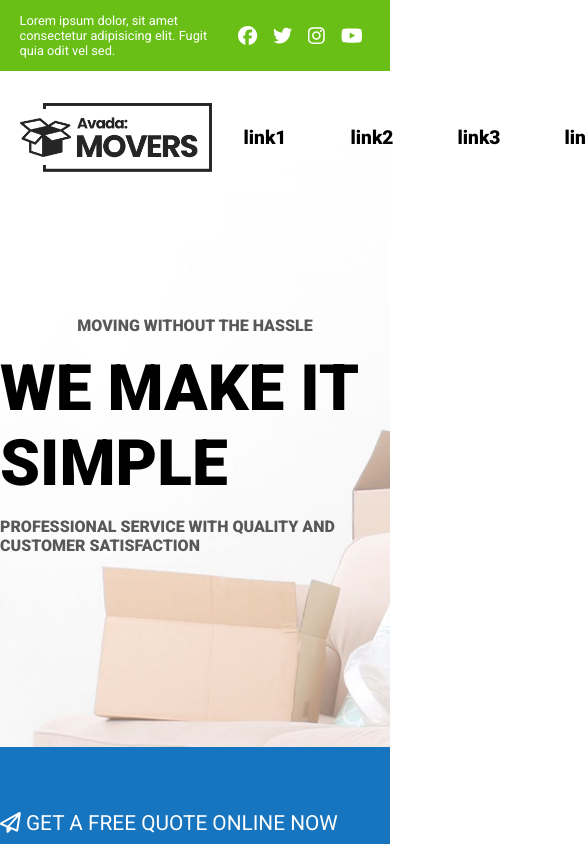
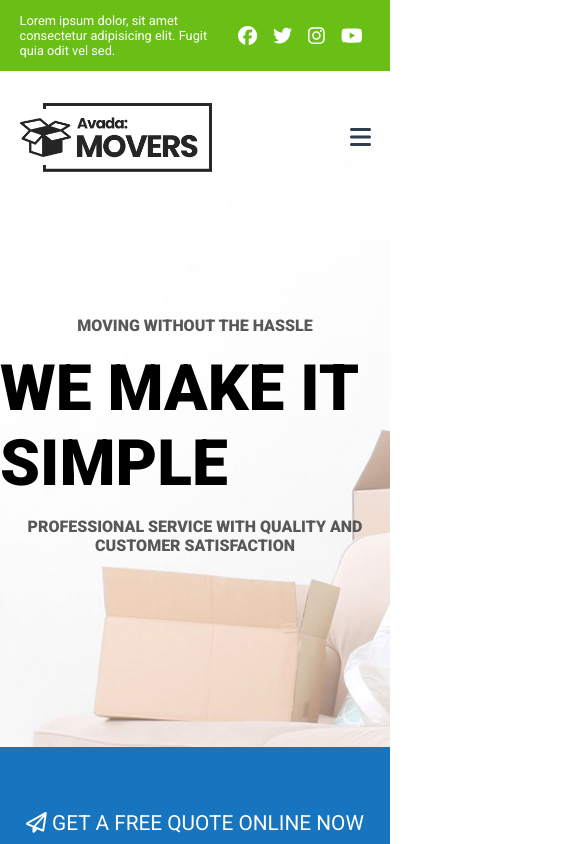
Before and after one commit to Hugocod/proj-html-vuejs, a Vue app: page / in a window 390 px wide. Shown: the top 844 px of the page, 585 px wide, since content can reach past the window. Built offline with nearby package versions, Linux system fonts and the light colour scheme.

Commit message:
added hamburger menu for mobile version

```diff
--- a/src/components/primary/IntroSection.vue
+++ b/src/components/primary/IntroSection.vue
@@ -15,6 +15,8 @@
                     </nav>
                     <btn-mono buttonText="Free Quote" />
                 </div>
+
+                <font-awesome-icon icon="fa-solid fa-bars" />
             </div>
         </header>
 
@@ -69,6 +71,10 @@ header {
         justify-content: center;
         align-items: center;
 
+        @media screen and (max-width: 1124px) {
+            display: none;
+        }
+
         ul {
             display: flex;
 
@@ -79,11 +85,19 @@ header {
             }
         }
     }
+
+    .fa-bars {
+        @media screen and (min-width: 1124px) {
+            display: none;
+        }
+        font-size: 1.5rem;
+    }
 }
 
 .text-block {
     p {
         @include title-small;
+        text-align: center;
     }
 
     padding: 6rem 0rem 11rem 0rem;
@@ -96,6 +110,7 @@ header {
     font-size: 1.3rem;
     background-color: $color-blue;
     color: $color-white;
+    text-align: center;
 
     &:hover {
         background-color: $color-blue-light;
```
